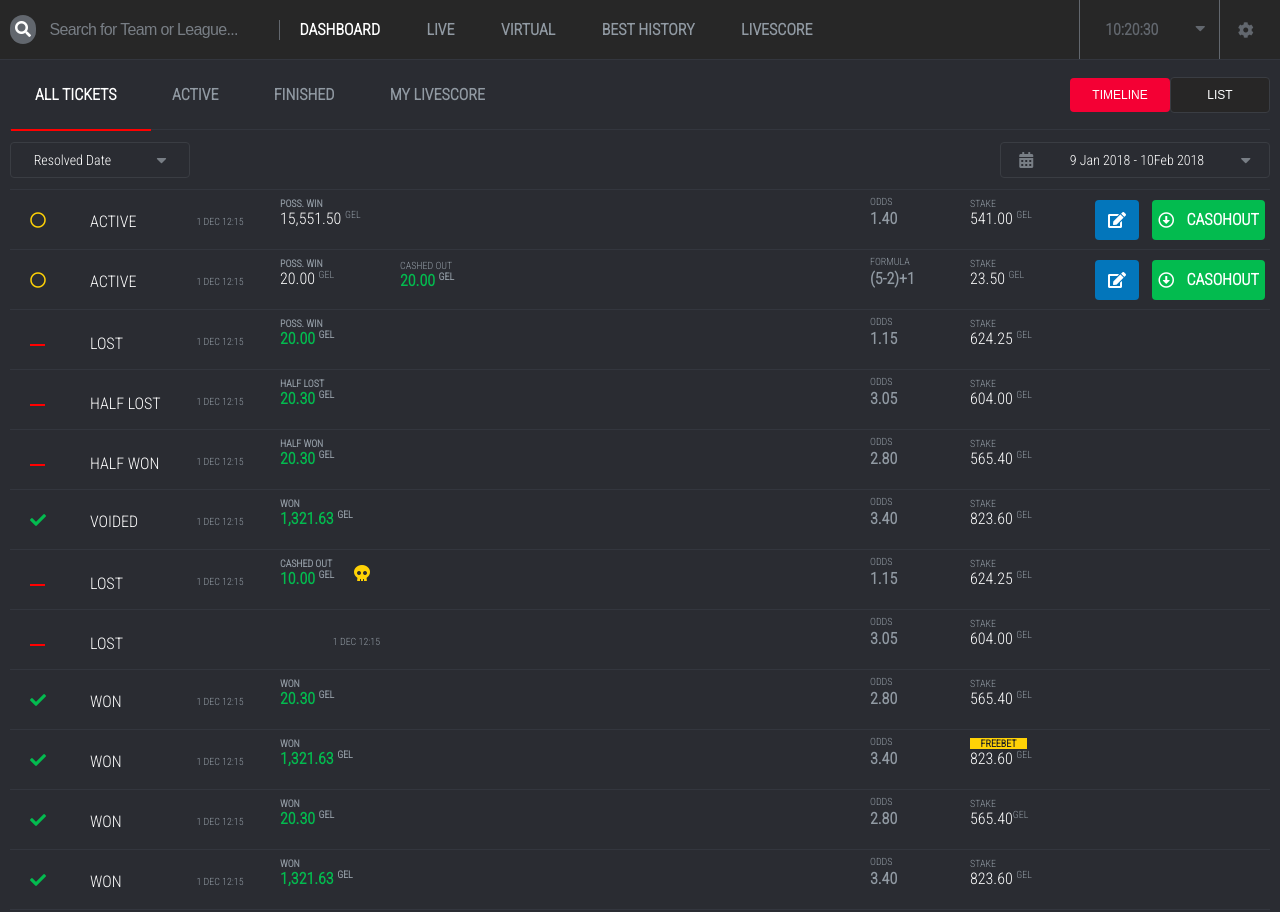
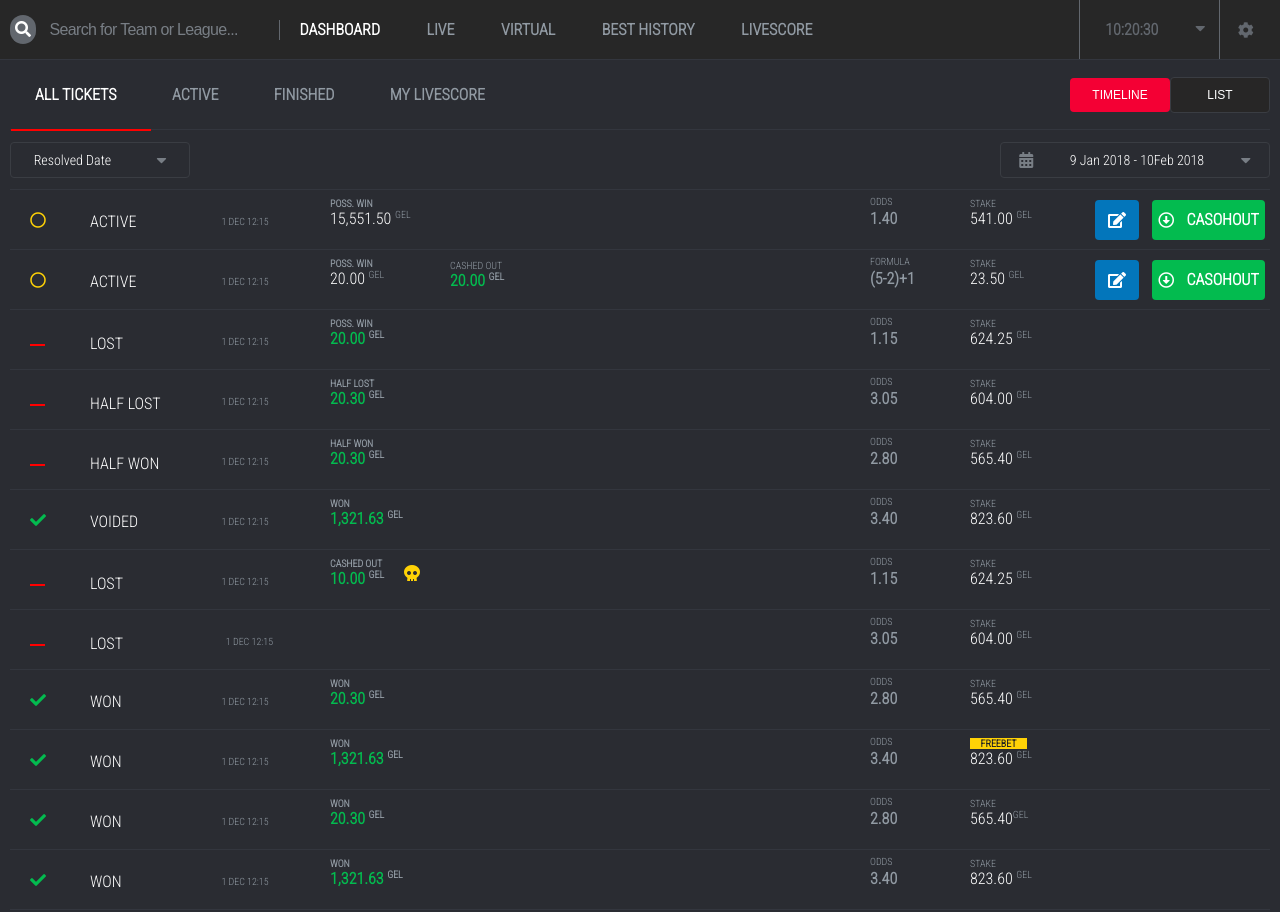
Before and after one commit to Gujejiani/adjrarabet, a website: page index.html in a window 1280 px wide. Shown: the top 912 px of the page. Drawn offline with Linux system fonts and the light colour scheme.

Commit message:
missing item fixed

```diff
--- a/style.scss
+++ b/style.scss
@@ -456,7 +456,7 @@ body {
 }
 
 .missing-item {
-  width: 224px !important;
+  width: 243px !important;
 }
 
 // right section of betting and football teams
@@ -559,7 +559,6 @@ body {
 @media only screen and (max-width: 1600px) {
   .betting_content {
     .first-items {
-      width: 350px !important;
     }
   }
 
```
Also changed, not shown: index.html (+1 -1 lines), style/main.css, 1 other file.
